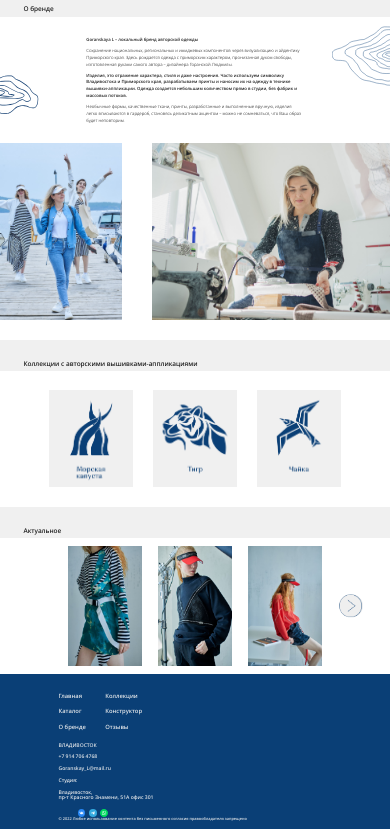
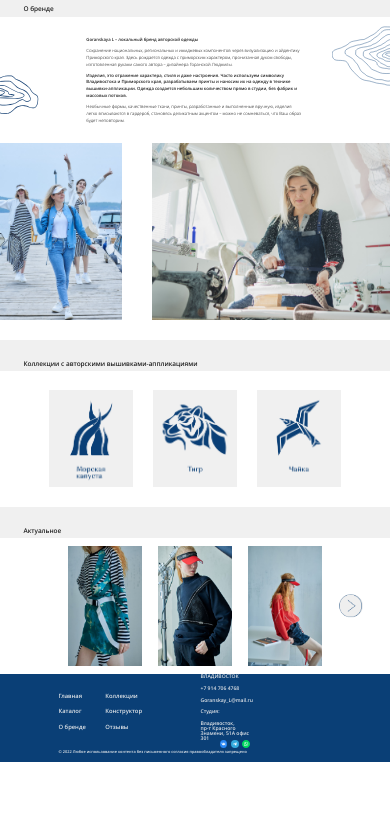
Before and after one commit to DarkShlne/wtfivedone, a plain HTML site: page index.html in a window 390 px wide. Shown: the part 360-1189 px from the top of the page. After the commit the page ends 1122 px from the top, so only its background shows below. Drawn offline with Linux system fonts and the light colour scheme.

Commit message:
Update wrapperFooter.css

```diff
--- a/css/wrapperFooter.css
+++ b/css/wrapperFooter.css
@@ -7,14 +7,4 @@
     background: #0A3F76;
     height: fit-content;
   }
-
-  @media screen and (max-width: 640px) {
-    .wrapperfooter {
-        display: grid;
-        grid-gap: 0;
-        grid-template-columns: 1fr;
-        grid-template-rows: 50% 50%;
-        position: relative;
-        height: fit-content;
-    }
 }
```
